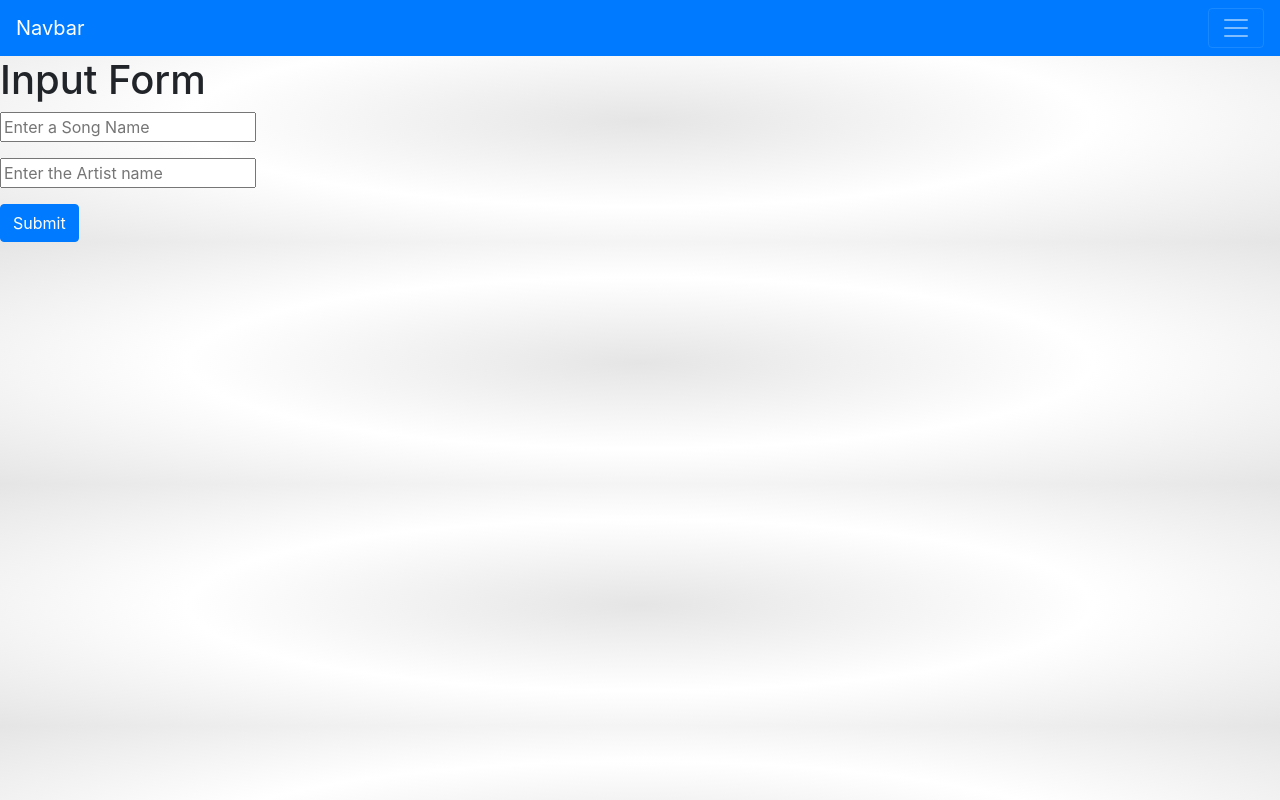
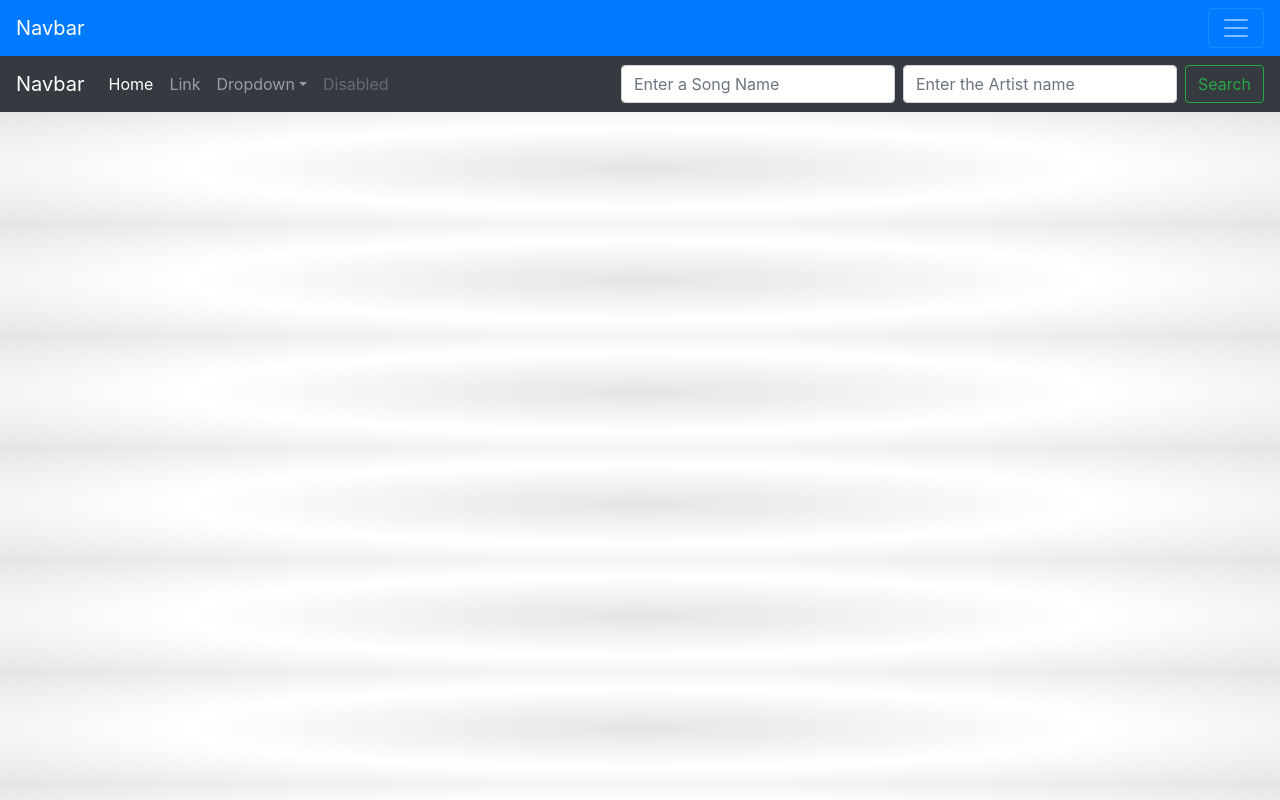
Before and after one commit to johnny-gangoo/projects-02-lyricalgenius, a React (Create React App) app in the folder lyricalgenius/: page / in a window 1280 px wide. Built offline with nearby package versions, Linux system fonts and the light colour scheme.

Commit message:
Updated nav bar comp

```diff
--- a/lyricalgenius/src/components/userSongInput/getUserSongInput.js
+++ b/lyricalgenius/src/components/userSongInput/getUserSongInput.js
@@ -51,9 +51,10 @@
         this.setState({ songObjIndex: this.state.songData.indexOf(songObj) });
         await axios.post("http://localhost:3001/getLyrics", songObj).then(res => {
             res = res.data;
+
             this.setState({ uniqueLyricData: [], allLyricData: [] });
             this.setState({ uniqueLyricData: res.uniqueLyrics, allLyricData: res.originalyrics, launchModal: true });
-
+            console.log("this is modal " + this.state.launchModal)
             if (this.state.uniqueLyricData.length < 1) {
                 alert("Lyrics for this song not found");
                 window.location.reload(false);
@@ -82,11 +83,9 @@
         ))
     }
 
-    handleCallBack = async() => {
-        console.log("we are here")
-        await this.setState({launchModal: false});
-        this.forceUpdate()
-
+    handleCallBack = () => {
+        setTimeout(
+            () => this.setState({ launchModal: false }), 1000);
     }
 
     render() {
@@ -95,29 +94,58 @@
 
         return (
             <div>
-                <h1>Input Form</h1>
-                <form onSubmit={this.handleSubmit.bind(this)}>
-                    <p><input type='text' placeholder='Enter a Song Name' name='title' onChange={this.handleInputChange.bind(this)} /></p>
-                    <p><input type='text' placeholder='Enter the Artist name' name='name' onChange={this.handleInputChange.bind(this)} /></p>
-                    <button class="btn btn-primary">Submit</button>
-                </form>
+                <nav class="navbar navbar-expand-lg navbar-dark bg-dark">
+                    <a class="navbar-brand" href="#">Navbar</a>
+                    <button class="navbar-toggler" type="button" data-toggle="collapse" data-target="#navbarSupportedContent" aria-controls="navbarSupportedContent" aria-expanded="false" aria-label="Toggle navigation">
+                        <span class="navbar-toggler-icon"></span>
+                    </button>
+
+                    <div class="collapse navbar-collapse" id="navbarSupportedContent">
+                        <ul class="navbar-nav mr-auto">
+                            <li class="nav-item active">
+                                <a class="nav-link" href="#">Home <span class="sr-only">(current)</span></a>
+                            </li>
+                            <li class="nav-item">
+                                <a class="nav-link" href="#">Link</a>
+                            </li>
+                            <li class="nav-item dropdown">
+                                <a class="nav-link dropdown-toggle" href="#" id="navbarDropdown" role="button" data-toggle="dropdown" aria-haspopup="true" aria-expanded="false">
+                                    Dropdown
+                                </a>
+                                <div class="dropdown-menu" aria-labelledby="navbarDropdown">
+                                    <a class="dropdown-item" href="#">Action</a>
+                                    <a class="dropdown-item" href="#">Another action</a>
+                                    <div class="dropdown-divider"></div>
+                                    <a class="dropdown-item" href="#">Something else here</a>
+                                </div>
+                            </li>
+                            <li class="nav-item">
+                                <a class="nav-link disabled" href="#" tabindex="-1" aria-disabled="true">Disabled</a>
+                            </li>
+                        </ul>
+                        <form onSubmit={this.handleSubmit.bind(this)} class="form-inline my-2 my-lg-0">
+                            <input class="form-control mr-sm-2" placeholder='Enter a Song Name' name='title' onChange={this.handleInputChange.bind(this)} />
+
+                            <input class="form-control mr-sm-2"  placeholder='Enter the Artist name' name='name' onChange={this.handleInputChange.bind(this)} />
+                            <button class="btn btn-outline-success my-2 my-sm-0" type="submit">Search</button>
+                        </form>
+                    </div>
+                </nav>
+
 
                 <div class="row">
-                {songData.map((songObj, index) => ( //Takes every index in array and place it into a list item
-                    <li key={index}>
+                    {songData.map((songObj, index) => ( //Takes every index in array and place it into a list item
+                        <li key={index}>
                             <div class="col-sm-4">
                                 <div class="card" onClick={this.handleListItemOnClick.bind(this, songObj)}>
                                     <ListView songObj={songObj} preview={preview} index={index} />
-                                    {songObjIndex === index && this.state.launchModal === true &&
-                                    <div>
-                                     <LyricsModal preview={preview} songObj={songData} songObjIndex={songObjIndex} uniqueLyricData={uniqueLyricData} allLyricData={allLyricData} />
-                                    </div>
-                                    }
-
                                 </div>
                             </div>
-                    </li>
-                ))}
+                        </li>
+                    ))}
+                    {launchModal === true &&
+                        <LyricsModal handleCallBack={this.handleCallBack} preview={preview} songObj={songData} songObjIndex={songObjIndex} uniqueLyricData={uniqueLyricData} allLyricData={allLyricData} />
+                    }
                 </div>
             </div>
         )
--- a/lyricalgenius/src/components/userSongInput/modal.js
+++ b/lyricalgenius/src/components/userSongInput/modal.js
@@ -14,7 +14,13 @@
                 showModal={() => setLgShow(true)}
                 size="lg"
                 show={lgShow}
-                onHide={() => setLgShow(false)}
+                onHide={() =>
+                    {
+                        props.handleCallBack();
+                        setLgShow(false);
+                        console.log("hide");
+
+                    }}
                 aria-labelledby="example-modal-sizes-title-lg"
             >
                 <Modal.Header>
@@ -39,7 +45,7 @@
                     </Modal.Title>
                 </Modal.Header>
                 <Modal.Body>
-                    <DisplayLyrics uniqueLyricData={props.uniqueLyricData} allLyricData={props.allLyricData} />
+                    <DisplayLyrics handleCallBack={props.handleCallBack.bind(this)} uniqueLyricData={props.uniqueLyricData} allLyricData={props.allLyricData} />
                 </Modal.Body>
             </Modal>
         </>
```
